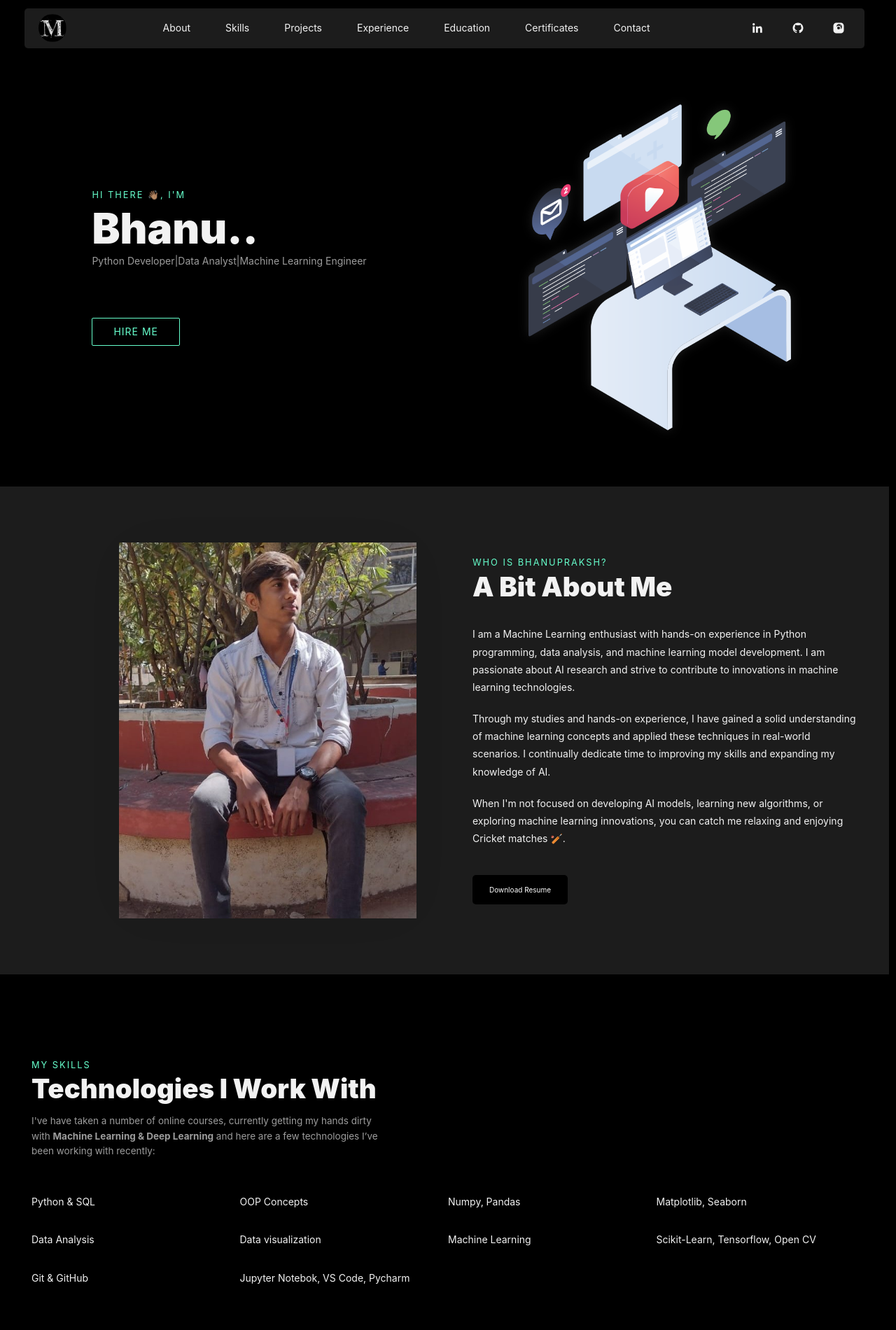
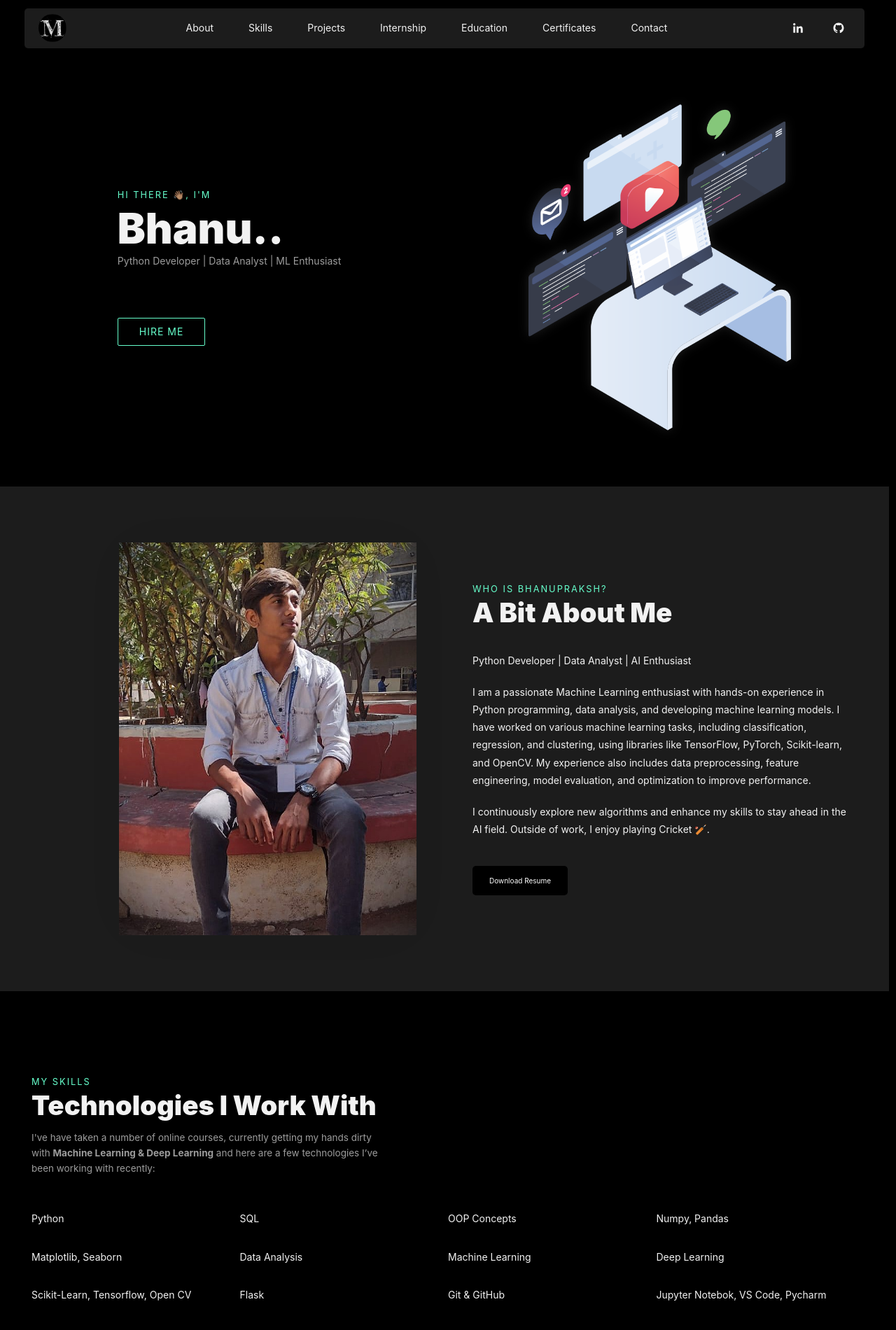
Before and after one commit to bhanuvi17/bhanu_Portfolio-, a plain HTML site: page index.html in a window 1280 px wide. Shown: the top 1900 px of the page at 70% size. Drawn offline with nearby package versions, Linux system fonts and the light colour scheme.

Commit message:
updated profile photo

```diff
--- a/index.html
+++ b/index.html
@@ -54,7 +54,7 @@
 							<a href="#projects" class="nav-links hover-effect">Projects</a>
 						</li>
 						<li>
-							<a href="#experience" class="nav-links hover-effect">Experience</a>
+							<a href="#internship" class="nav-links hover-effect">Internship</a>
 						</li>
 						<li>
 							<a href="#education" class="nav-links hover-effect">Education</a>
@@ -106,24 +106,6 @@
 								</svg>
 							</a>
 						</li>
-						<li>
-							<a
-								href="https://www.instagram.com/bhanu_17_02/?hl=en"
-								rel="noreferrer"
-								target="_blank"
-								aria-label="link to instagram account">
-								<svg
-									xmlns="http://www.w3.org/2000/svg"
-									width="18"
-									height="18"
-									viewBox="0 0 24 24"
-									style="fill: currentColor">
-									<path
-										d="M7.75 2h8.5A5.75 5.75 0 0 1 22 7.75v8.5A5.75 5.75 0 0 1 16.25 22h-8.5A5.75 5.75 0 0 1 2 16.25v-8.5A5.75 5.75 0 0 1 7.75 2Zm5.42 2.55a3.05 3.05 0 0 0-1.34 0c-.32.07-.57.14-.82.25a4.5 4.5 0 0 0-2.62 2.63c-.1.25-.18.5-.25.82-.06.3-.1.67-.12 1.34-.01.3-.01.62 0 .95a5.74 5.74 0 0 0 .1 1.34 4.5 4.5 0 0 0 2.63 2.62c.25.1.5.18.82.25.3.06.67.1 1.34.12.3.01.62.01.95 0a5.74 5.74 0 0 0 1.34-.1 4.5 4.5 0 0 0 2.62-2.63c.1-.25.18-.5.25-.82.06-.3.1-.67.12-1.34.01-.3.01-.62 0-.95a5.74 5.74 0 0 0-.1-1.34 4.5 4.5 0 0 0-2.63-2.62c-.25-.1-.5-.18-.82-.25ZM12 7.75a4.25 4.25 0 1 1 0 8.5 4.25 4.25 0 0 1 0-8.5Zm0 1.5a2.75 2.75 0 1 0 0 5.5 2.75 2.75 0 0 0 0-5.5Zm3.88-1.63a.88.88 0 1 1 0-1.75.88.88 0 0 1 0 1.75Z">
-									</path>
-								</svg>
-							</a>
-						</li>
 					</ul>
 
 					<div class="hamburger">
@@ -146,7 +128,7 @@
 						</div>
 						<div>
 							<p class="intro">
-								Python Developer|Data Analyst|Machine Learning Engineer
+							Python Developer | Data Analyst	| ML Enthusiast
 							</p>
 
 							<div class="hero-btn-container">
@@ -169,22 +151,17 @@
 			<!-- about section -->
 			<section class="about-me" id="about">
 				<div class="container" data-aos="fade-up">
-					<img src="./images/WhatsApp Image 2025-02-01 at 12.23.02_cd5e8183.jpg" />
+					<img src=".\images\profile.jpg" />
 					<article>
 						<p class="subtitle">Who is Bhanupraksh?</p>
 						<h2 class="title">A Bit About Me</h2>
 						<div class="about">
 							<p>
-								I am a Machine Learning enthusiast with hands-on experience in Python programming, data analysis, and machine learning model development.
-								I am passionate about AI research and strive to contribute to innovations in machine learning technologies.
-							</p>
+								Python Developer | Data Analyst	| AI Enthusiast
 								<p>
-								Through my studies and hands-on experience, I have gained a solid understanding of machine learning concepts and applied these techniques in real-world scenarios.
-								I continually dedicate time to improving my skills and expanding my knowledge of AI.
-							</p>
+								I am a passionate Machine Learning enthusiast with hands-on experience in Python programming, data analysis, and developing machine learning models. I have worked on various machine learning tasks, including classification, regression, and clustering, using libraries like TensorFlow, PyTorch, Scikit-learn, and OpenCV. My experience also includes data preprocessing, feature engineering, model evaluation, and optimization to improve performance.							</p>
 							<p>
-								When I'm not focused on developing AI models, learning new algorithms, or exploring machine learning innovations, you can catch me relaxing and enjoying Cricket matches 🏏.
-							</p>
+								I continuously explore new algorithms and enhance my skills to stay ahead in the AI field. Outside of work, I enjoy playing Cricket 🏏.							</p>
 							<p>
 								<a href=https://drive.google.com/file/d/15BULDc9SQZd82o2LoG8NAXOHQXPIxlE3/view?usp=drive_link class="btn download-resume" target="_blank">Download Resume</a>
 							</p>
@@ -209,14 +186,16 @@
 						</p>
 					</article>
 					<ul>
-						<li>Python & SQL</li>
+						<li>Python</li>
+						<li>SQL</li>
 						<li>OOP Concepts</li>
 						<li>Numpy, Pandas</li>
 						<li>Matplotlib, Seaborn</li>
 						<li>Data Analysis</li>
-						<li>Data visualization</li>
 						<li>Machine Learning</li>
+						<li>Deep Learning</li>
 						<li>Scikit-Learn, Tensorflow, Open CV</li>
+						<li>Flask</li>
 						<li>Git & GitHub</li>
 						<li>Jupyter Notebok, VS Code, Pycharm</li>
 
@@ -244,8 +223,7 @@
 								class="project-img"
 								><img
 									src=".\images\enso events.jpg"
-									alt="the movieflix screenshot"
-									title="the/movieflix"
+									alt="ENSO Events Prediction Model Screenshot"
 							/></a>
 							<div>
 								<h3>01</h3>
@@ -286,8 +264,7 @@
 								class="project-img"
 								><img
 									src=".\images\Signature-Verification-Form.jpg"
-									alt="the movieflix screenshot"
-									title="the/movieflix"
+									alt="signature verification screenshot"
 							/></a>
 							<div>
 								<h3>02</h3>
@@ -318,7 +295,7 @@
 						</article>
 
 			<!-- My Internship -->
-			<section class="my-experience" id="experience" data-aos="fade-up">
+			<section class="my-internship" id="internship" data-aos="fade-up">
 				<div class="container">
 				<article>
 					<p class="subtitle">My Internship</p>
@@ -335,17 +312,9 @@
 					<p class="dates">Oct 2023 – Nov 2023</p>
 					<p class="job-description">
 						As a Machine Learning intern at Karunadu Technologies, I worked on real-world applications
-					</p>
-					<p class="job-description">
 						of machine learning by assisting in developingand deploying end-to-end machine learning models.
-					</p>
-					<p class="job-description">
 						I was involved in tasks focused onreal-time data analysis and machine learning model development.
-					</p>
-					<p class="job-description">
 						I also helped in introducing machine learning concepts and techniques to the team, and reviewed
-					</p>
-					<p class="job-description">
 						the progress of ongoing tasks to ensure timely completion.
 					</p>
 				</div>
@@ -498,15 +467,6 @@
 								>LinkdIn</a
 							>
 						</li>
-						<li>
-							<a
-								href="https://www.instagram.com/bhanu_17_02/?hl=en"
-								rel="noreferrer"
-								target="_blank"
-								class="hover-effect"
-								>Instagram</a
-							>
-						</li>
 					</ul>
 					<a href="#top" class="top">
 						<p class="scroll">scroll <span>to top</span></p>
```
Also changed, not shown: images/WhatsApp Image 2025-02-01 at 12.23.02_cd5e8183.jpg (deleted), images/profile.jpg (added). Lines whose indentation alone changed are shown as unchanged.
